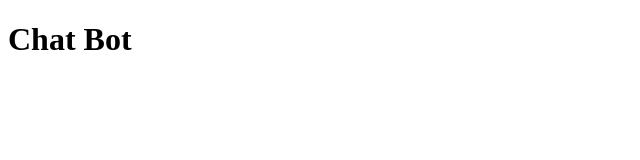
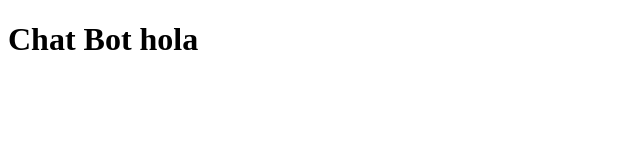
Before and after one commit to gaviriaSantiago/chatWibgetFourier, a plain HTML site: page index.html in a window 1280 px wide. Shown: the whole page, without its empty margins (0-640 px from the left). Drawn offline with Linux system fonts and the light colour scheme.

Commit message:
cambio de chat

```diff
--- a/index.html
+++ b/index.html
@@ -7,7 +7,7 @@
     <title>Document</title>
   </head>
   <body>
-    <h1>Chat Bot</h1>
+    <h1>Chat Bot hola</h1>
     <script type="text/javascript">
       (function (w, d, x, id) {
         s = d.createElement("script");
```
